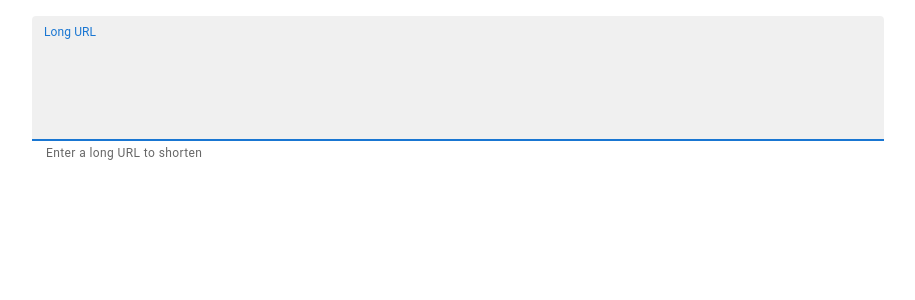
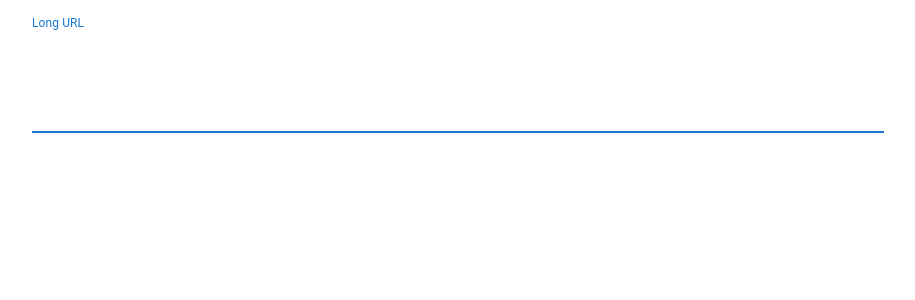
Before and after one commit to faizanbardai/su, a React (Create React App) app: page / in a window 1280 px wide. Shown: the top 300 px of the page, without its empty margins (182-1097 px from the left). Built offline with nearby package versions, Linux system fonts and the light colour scheme.

Commit message:
css changes

```diff
--- a/public/index.html
+++ b/public/index.html
@@ -24,7 +24,7 @@
       work correctly both with client-side routing and a non-root public URL.
       Learn how to configure a non-root public URL by running `npm run build`.
     -->
-    <title>React App</title>
+    <title>Shorten URL</title>
   </head>
   <body>
     <noscript>You need to enable JavaScript to run this app.</noscript>
--- a/src/pages/shortURL.tsx
+++ b/src/pages/shortURL.tsx
@@ -43,10 +43,9 @@ function ShortURL() {
         maxRows={4}
         minRows={4}
         autoFocus
-        helperText="Enter a long URL to shorten"
         margin="dense"
         placeholder="https://www.example.com/very-long-url"
-        variant="filled"
+        variant="standard"
         value={longURL}
         onChange={handleChange}
         error={!validURL}
```
